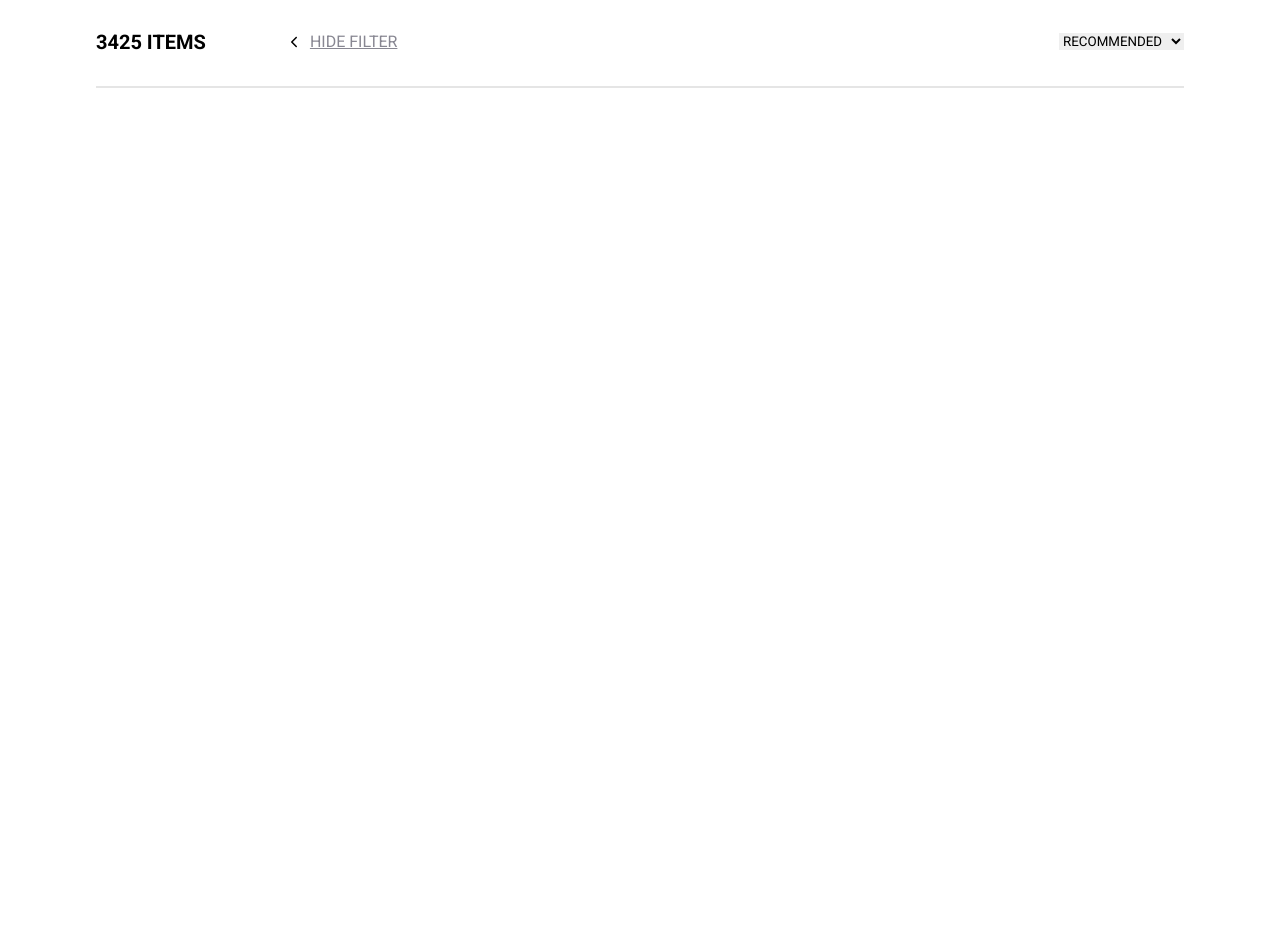
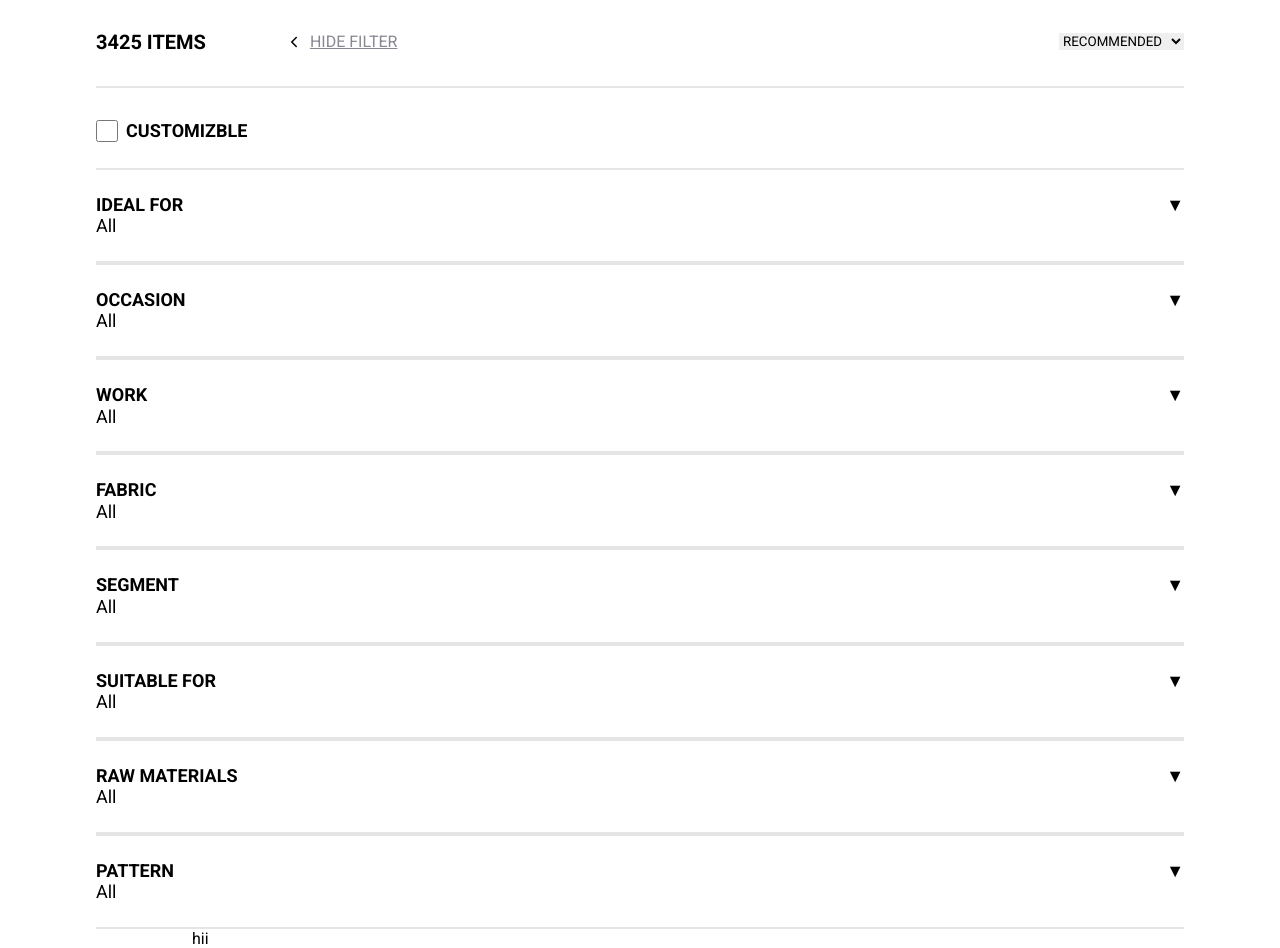
Before and after one commit to Gpchandrarao/app-scrip-assessment-, a React (Vite) app: page / in a window 1280 px wide. Shown: the part 680-1628 px from the top of the page. Before the commit the page ends 800 px from the top, so only its background shows below. Built offline with nearby package versions, Linux system fonts and the light colour scheme.

Commit message:
filter component compeleted

```diff
--- a/src/components/Products.jsx
+++ b/src/components/Products.jsx
@@ -39,6 +39,196 @@ const Products = () => {
         </div>
         <hr />
       </div>
+      {/* filter and products */}
+      <div className="filter-products-container">
+        {/* filter */}
+        <div className="filter-container">
+          <div className="filter-items">
+            <input type="checkbox" className="checkbox" />
+            <h3>CUSTOMIZBLE</h3>
+          </div>
+          <hr />
+          {/* details */}
+          <details className="details">
+            <summary>
+              IDEAL FOR <p>All</p>
+            </summary>
+
+            <p className="unselect-all">Unselect all</p>
+            <div className="filter-values">
+              <input type="checkbox" className="filter-checkbox" />
+              <p className="catergoy">Men</p>
+            </div>
+            <div className="filter-values">
+              <input type="checkbox" className="filter-checkbox" />
+              <p className="catergoy">Women</p>
+            </div>
+            <div className="filter-values">
+              <input type="checkbox" className="filter-checkbox" />
+              <p className="catergoy">Baby & Kids</p>
+            </div>
+          </details>
+          <hr />
+          <hr />
+          {/* details */}
+          <details className="details">
+            <summary>
+              OCCASION <p>All</p>
+            </summary>
+
+            <p className="unselect-all">Unselect all</p>
+            <div className="filter-values">
+              <input type="checkbox" className="filter-checkbox" />
+              <p className="catergoy">Men</p>
+            </div>
+            <div className="filter-values">
+              <input type="checkbox" className="filter-checkbox" />
+              <p className="catergoy">Women</p>
+            </div>
+            <div className="filter-values">
+              <input type="checkbox" className="filter-checkbox" />
+              <p className="catergoy">Baby & Kids</p>
+            </div>
+          </details>
+          <hr />
+          <hr />
+          {/* details */}
+          <details className="details">
+            <summary>
+              WORK <p>All</p>
+            </summary>
+
+            <p className="unselect-all">Unselect all</p>
+            <div className="filter-values">
+              <input type="checkbox" className="filter-checkbox" />
+              <p className="catergoy">Men</p>
+            </div>
+            <div className="filter-values">
+              <input type="checkbox" className="filter-checkbox" />
+              <p className="catergoy">Women</p>
+            </div>
+            <div className="filter-values">
+              <input type="checkbox" className="filter-checkbox" />
+              <p className="catergoy">Baby & Kids</p>
+            </div>
+          </details>
+          <hr />
+          <hr />
+          {/* details */}
+          <details className="details">
+            <summary>
+              FABRIC <p>All</p>
+            </summary>
+
+            <p className="unselect-all">Unselect all</p>
+            <div className="filter-values">
+              <input type="checkbox" className="filter-checkbox" />
+              <p className="catergoy">Men</p>
+            </div>
+            <div className="filter-values">
+              <input type="checkbox" className="filter-checkbox" />
+              <p className="catergoy">Women</p>
+            </div>
+            <div className="filter-values">
+              <input type="checkbox" className="filter-checkbox" />
+              <p className="catergoy">Baby & Kids</p>
+            </div>
+          </details>
+          <hr />
+
+          <hr />
+          {/* details */}
+          <details className="details">
+            <summary>
+              SEGMENT <p>All</p>
+            </summary>
+
+            <p className="unselect-all">Unselect all</p>
+            <div className="filter-values">
+              <input type="checkbox" className="filter-checkbox" />
+              <p className="catergoy">Men</p>
+            </div>
+            <div className="filter-values">
+              <input type="checkbox" className="filter-checkbox" />
+              <p className="catergoy">Women</p>
+            </div>
+            <div className="filter-values">
+              <input type="checkbox" className="filter-checkbox" />
+              <p className="catergoy">Baby & Kids</p>
+            </div>
+          </details>
+          <hr />
+          <hr />
+          {/* details */}
+          <details className="details">
+            <summary>
+              SUITABLE FOR <p>All</p>
+            </summary>
+
+            <p className="unselect-all">Unselect all</p>
+            <div className="filter-values">
+              <input type="checkbox" className="filter-checkbox" />
+              <p className="catergoy">Men</p>
+            </div>
+            <div className="filter-values">
+              <input type="checkbox" className="filter-checkbox" />
+              <p className="catergoy">Women</p>
+            </div>
+            <div className="filter-values">
+              <input type="checkbox" className="filter-checkbox" />
+              <p className="catergoy">Baby & Kids</p>
+            </div>
+          </details>
+          <hr />
+          <hr />
+          {/* details */}
+          <details className="details">
+            <summary>
+              RAW MATERIALS<p>All</p>
+            </summary>
+
+            <p className="unselect-all">Unselect all</p>
+            <div className="filter-values">
+              <input type="checkbox" className="filter-checkbox" />
+              <p className="catergoy">Men</p>
+            </div>
+            <div className="filter-values">
+              <input type="checkbox" className="filter-checkbox" />
+              <p className="catergoy">Women</p>
+            </div>
+            <div className="filter-values">
+              <input type="checkbox" className="filter-checkbox" />
+              <p className="catergoy">Baby & Kids</p>
+            </div>
+          </details>
+          <hr />
+
+          <hr />
+          {/* details */}
+          <details className="details">
+            <summary>
+              PATTERN <p>All</p>
+            </summary>
+
+            <p className="unselect-all">Unselect all</p>
+            <div className="filter-values">
+              <input type="checkbox" className="filter-checkbox" />
+              <p className="catergoy">Men</p>
+            </div>
+            <div className="filter-values">
+              <input type="checkbox" className="filter-checkbox" />
+              <p className="catergoy">Women</p>
+            </div>
+            <div className="filter-values">
+              <input type="checkbox" className="filter-checkbox" />
+              <p className="catergoy">Baby & Kids</p>
+            </div>
+          </details>
+          <hr />
+        </div>
+        {/* products */}
+        <div className="products-container">hii</div>
+      </div>
     </div>
   );
 };
--- a/src/styles/Navbar.css
+++ b/src/styles/Navbar.css
@@ -18,12 +18,12 @@
 }
 
 .nav-logo-heading {
-  font-family: Inter;
   font-size: 36px;
   font-weight: 800;
   line-height: 43.57px;
   letter-spacing: 1px;
   text-align: left;
+  padding-left: 200px;
 }
 
 .icon-container {
--- a/src/styles/Products.css
+++ b/src/styles/Products.css
@@ -85,3 +85,87 @@
   line-height: 40px;
   text-align: right;
 }
+
+.filter-products-container {
+  margin-top: 32px;
+}
+
+.filter-items {
+  display: flex;
+  gap: 8px;
+  margin-bottom: 26px;
+}
+
+.checkbox {
+  background: rgba(255, 255, 255, 1);
+  width: 22px;
+  height: 22px;
+  gap: 0px;
+  border: 0.92px 0px 0px 0px;
+  opacity: 0px;
+}
+
+.filter-items h3 {
+  font-size: 18px;
+  font-weight: 700;
+  line-height: 21.6px;
+  text-align: left;
+}
+
+.details {
+  margin: 24px 0;
+
+  font-size: 18px;
+  font-weight: 700;
+  line-height: 21.6px;
+  text-align: left;
+}
+
+summary {
+  list-style: none;
+  cursor: pointer;
+}
+
+summary::before {
+  content: "\25BC";
+  float: right;
+  margin-left: 10px;
+}
+
+summary p {
+  font-size: 18px;
+  font-weight: 400;
+  line-height: 21.6px;
+  text-align: left;
+}
+
+.unselect-all {
+  font-size: 16px;
+  font-weight: 400;
+  line-height: 19.2px;
+  text-align: left;
+  color: rgba(191, 200, 205, 1);
+  text-decoration: underline;
+  margin-top: 24px;
+}
+
+.filter-values {
+  display: flex;
+  gap: 8px;
+  margin: 25px 0 24px 0;
+}
+
+.filter-checkbox {
+  width: 18px;
+  height: 18px;
+  gap: 0px;
+  border: 0.75px 0px 0px 0px;
+  opacity: 0px;
+}
+
+.catergoy {
+  font-size: 16px;
+  font-weight: 400;
+  line-height: 19.2px;
+  text-align: left;
+}
```
